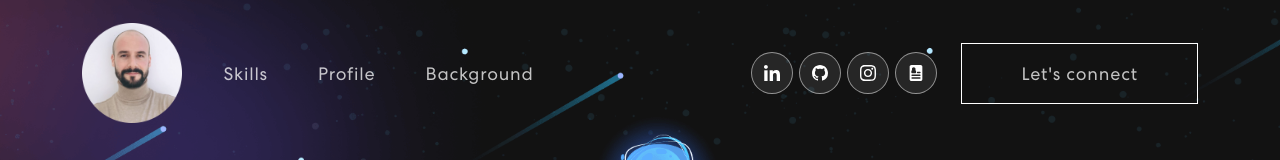
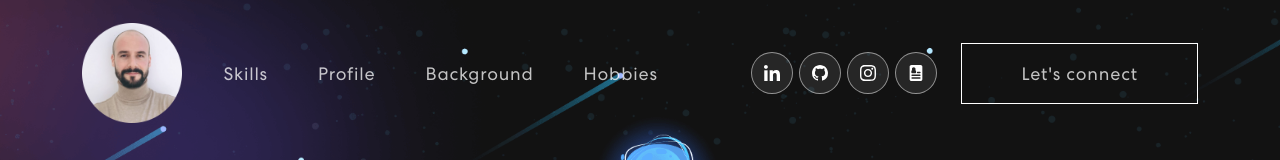
Before and after one commit to miguelherreravillanueva/Personal_Page, a React (Create React App) app: page / in a window 1280 px wide. Shown: the top 160 px of the page. Built offline with nearby package versions, Linux system fonts and the light colour scheme.

Commit message:
Contact fixed

```diff
--- a/package.json
+++ b/package.json
@@ -8,6 +8,9 @@
     "@testing-library/user-event": "^13.5.0",
     "boostrap": "^2.0.0",
     "bootstrap": "^5.3.2",
+    "cors": "^2.8.5",
+    "express": "^4.18.2",
+    "nodemailer": "^6.9.7",
     "react": "^18.2.0",
     "react-bootstrap": "^2.9.1",
     "react-bootstrap-icons": "^1.10.3",
--- a/src/components/Contact.js
+++ b/src/components/Contact.js
@@ -26,7 +26,7 @@ const Contact = () => {
   const handleSubmit = async (e) => {
     e.preventDefault();
     setButtonText("Sending...");
-        let response = await fetch("http://localhost:5000/contact", {
+    let response = await fetch("http://localhost:8080/contact", {
       method: "POST",
       headers: {
         "Content-Type": "application/json;charset=utf-8",
@@ -34,12 +34,12 @@ const Contact = () => {
       body: JSON.stringify(formDetails),
     });
     setButtonText("Send");
-        let result = await response.json();
+    let result = await response.json().catch(error => console.error("Error parsing JSON:", error));
     setFormDetails(formInitialDetails);
     if (result.code == 200) {
-          setStatus({ succes: true, message: 'Message sent successfully'});
+      setStatus({ succes: true, message: 'Message sent successfully' });
     } else {
-          setStatus({ succes: false, message: 'Something went wrong, please try again later.'});
+      setStatus({ succes: false, message: 'Something went wrong, please try again later.' });
     }
   };
 
@@ -50,7 +50,7 @@ const Contact = () => {
           <Col size={12} md={6}>
             <TrackVisibility>
               {({ isVisible }) =>
-                    <img className={isVisible ? "animate__animated animate__zoomIn" : ""} src={contactImg} alt="Contact Us"/>
+                <img className={isVisible ? "animate__animated animate__zoomIn" : ""} src={contactImg} alt="Contact Us" />
               }
             </TrackVisibility>
           </Col>
@@ -65,13 +65,13 @@ const Contact = () => {
                         <input type="text" value={formDetails.firstName} placeholder="First Name" onChange={(e) => onFormUpdate('firstName', e.target.value)} />
                       </Col>
                       <Col size={12} sm={6} className="px-1">
-                          <input type="text" value={formDetails.lasttName} placeholder="Last Name" onChange={(e) => onFormUpdate('lastName', e.target.value)}/>
+                        <input type="text" value={formDetails.lastName} placeholder="Last Name" onChange={(e) => onFormUpdate('lastName', e.target.value)} />
                       </Col>
                       <Col size={12} sm={6} className="px-1">
                         <input type="email" value={formDetails.email} placeholder="Email Address" onChange={(e) => onFormUpdate('email', e.target.value)} />
                       </Col>
                       <Col size={12} sm={6} className="px-1">
-                          <input type="tel" value={formDetails.phone} placeholder="Phone No." onChange={(e) => onFormUpdate('phone', e.target.value)}/>
+                        <input type="tel" value={formDetails.phone} placeholder="Phone No." onChange={(e) => onFormUpdate('phone', e.target.value)} />
                       </Col>
                       <Col size={12} className="px-1">
                         <textarea rows="6" value={formDetails.message} placeholder="Message" onChange={(e) => onFormUpdate('message', e.target.value)}></textarea>
--- a/src/components/Hobbies.js
+++ b/src/components/Hobbies.js
@@ -25,7 +25,7 @@ const Hobbies = () => {
     };
 
     return (
-        <section className="skill" id="skills">
+        <section className="skill" id="hobbies">
             <div className="container">
                 <div className="row">
                     <div className="col-12">
--- a/src/components/NavBar.js
+++ b/src/components/NavBar.js
@@ -41,6 +41,7 @@ function NavBar() {
                         <Nav.Link href="#skills" className={activeLink === 'skills' ? 'active navbar-link' : 'navbar-link'} onClick={() => onUpdateActiveLink('skills')}>Skills</Nav.Link>
                         <Nav.Link href="#projects" className={activeLink === 'projects' ? 'active navbar-link' : 'navbar-link'} onClick={() => onUpdateActiveLink('projects')}>Profile</Nav.Link>
                         <Nav.Link href="#background" className={activeLink === 'background' ? 'active navbar-link' : 'navbar-link'} onClick={() => onUpdateActiveLink('background')}>Background</Nav.Link>
+                        <Nav.Link href="#hobbies" className={activeLink === 'hobbies' ? 'active navbar-link' : 'navbar-link'} onClick={() => onUpdateActiveLink('hobbies')}>Hobbies</Nav.Link>
                     </Nav>
                     <span className='navbar-text'>
                         <div className='social-icon'>
```
Also changed, not shown: 1 other file (tests, documents, lock files or other folders). Lines whose indentation alone changed are shown as unchanged.
